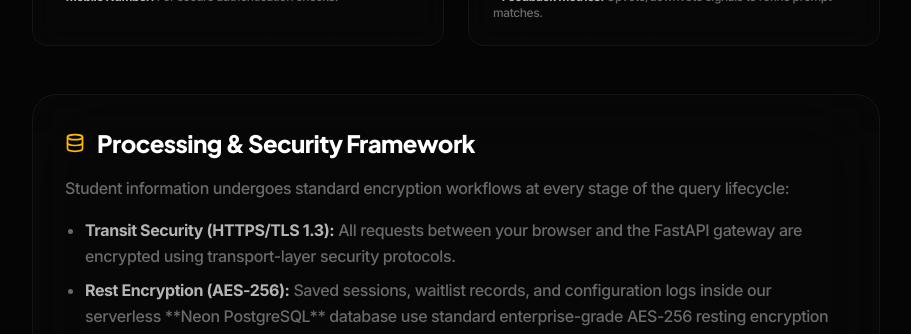
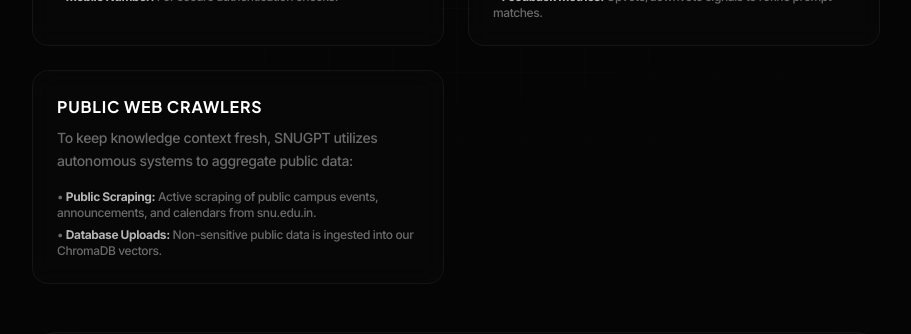
Before and after one commit to rishabhh0001/snugpt, a Next.js app: page /privacy-policy in a window 1280 px wide. Shown: the part 888-1222 px from the top of the page, without its empty margins (184-1095 px from the left). Built offline with nearby package versions, Linux system fonts and the light colour scheme; no server answers.

Commit message:
update: refresh ui pages with llama 3.3 and web crawler policies

```diff
--- a/src/app/about/page.tsx
+++ b/src/app/about/page.tsx
@@ -118,7 +118,7 @@ export default function AboutPage() {
                 </div>
                 <h3 className="text-base font-bold text-white uppercase tracking-wider">Inference Layer</h3>
                 <p className="text-xs md:text-sm text-white/40 leading-relaxed font-medium font-inter">
-                  Powered by <strong>Meta Llama 3.1 8B Instruct</strong> running over high-speed NVIDIA AI Foundation endpoints, streaming answers token-by-token for commercial-grade speed.
+                  Powered by <strong>Meta Llama 3.3 70B Instruct</strong> running over high-speed NVIDIA AI Foundation endpoints, streaming answers token-by-token for commercial-grade speed.
                 </p>
               </div>
             </motion.div>
@@ -131,7 +131,7 @@ export default function AboutPage() {
                 </div>
                 <h3 className="text-base font-bold text-white uppercase tracking-wider">Vector Database</h3>
                 <p className="text-xs md:text-sm text-white/40 leading-relaxed font-medium font-inter">
-                  Semantic lookup uses highly advanced <strong>nv-embedqa-e5-v5</strong> embeddings indexed inside a secure Chroma vector store to fetch exact policies from scanned documentation.
+                  Semantic lookup uses highly advanced <strong>nvidia/nemotron-3-embed-1b</strong> embeddings indexed inside a secure Chroma vector store to fetch exact policies from scanned documentation.
                 </p>
               </div>
             </motion.div>
@@ -208,6 +208,7 @@ export default function AboutPage() {
                 <li><strong className="text-white/70">ERP Academic Catalogs:</strong> Detailed course credits, departmental codes, prerequisites, and registration procedures.</li>
                 <li><strong className="text-white/70">SNU Student Handbooks:</strong> Essential legal regulations, grading curves, CGPA thresholds, and disciplinary policies.</li>
                 <li><strong className="text-white/70">Student Welfare Guidelines:</strong> On-campus hostel rules, curfews, medical support directories, and event protocol guides.</li>
+                <li><strong className="text-white/70">Active Web Scrapers:</strong> Live crawling of the official snu.edu.in homepage to index fresh campus announcements and events.</li>
               </ul>
               <p>
                 Every source is cleaned, chunked into overlap-aware passages, converted into vector representations, and safely cached to ensure retrieval queries respond with exact-match citations.
--- a/src/app/privacy-policy/page.tsx
+++ b/src/app/privacy-policy/page.tsx
@@ -128,6 +128,18 @@ export default function PrivacyPolicyPage() {
               </ul>
             </motion.div>
 
+            {/* Card 3: Web Crawlers */}
+            <motion.div variants={fadeInUp} className="p-6 rounded-2xl border border-white/5 bg-white/[0.01] backdrop-blur-md md:col-span-2 lg:col-span-1">
+              <h3 className="text-base font-bold text-white uppercase tracking-wider mb-2">Public Web Crawlers</h3>
+              <p className="text-xs md:text-sm text-white/40 leading-relaxed font-medium font-inter mb-4">
+                To keep knowledge context fresh, SNUGPT utilizes autonomous systems to aggregate public data:
+              </p>
+              <ul className="text-xs text-white/40 space-y-1.5 font-medium font-inter">
+                <li>• <strong className="text-white/70">Public Scraping:</strong> Active scraping of public campus events, announcements, and calendars from snu.edu.in.</li>
+                <li>• <strong className="text-white/70">Database Uploads:</strong> Non-sensitive public data is ingested into our ChromaDB vectors.</li>
+              </ul>
+            </motion.div>
+
           </div>
         </motion.section>
 
--- a/src/app/terms-of-service/page.tsx
+++ b/src/app/terms-of-service/page.tsx
@@ -141,6 +141,12 @@ export default function TermsOfServicePage() {
                   To protect server performance and ensure absolute responsiveness for the whole student body, rate limits are applied to active chat sequences. Exploiting system resources, attempting to scraping context pipelines, or attacking API endpoints is strictly prohibited.
                 </p>
               </div>
+              <div>
+                <h4 className="text-white font-bold mb-1">4. Data Source Validity</h4>
+                <p>
+                  SNUGPT actively crawls public pages (e.g. snu.edu.in) to provide real-time updates on academic calendars and announcements. However, scraped data is strictly informational. Official university circulars and direct administration notices always take ultimate precedence over AI-generated outputs.
+                </p>
+              </div>
             </div>
           </motion.div>
         </motion.section>
```
